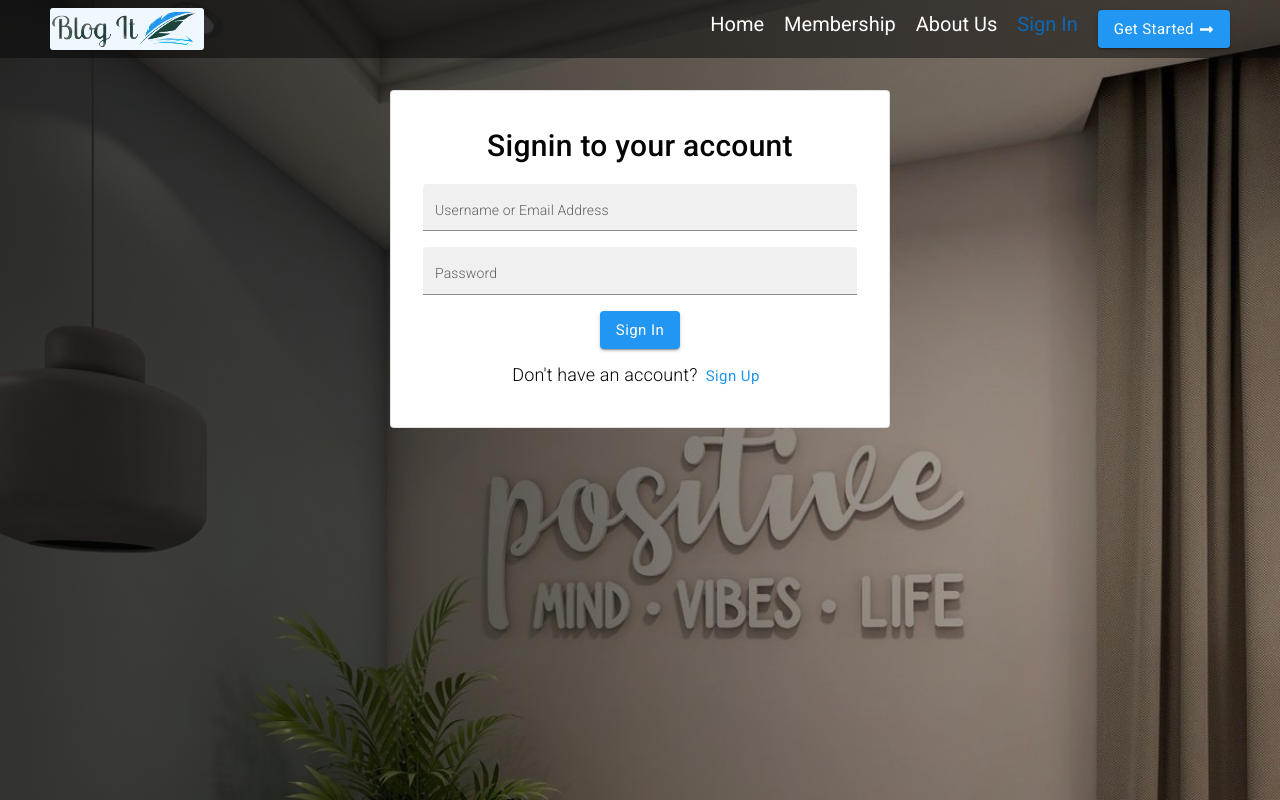
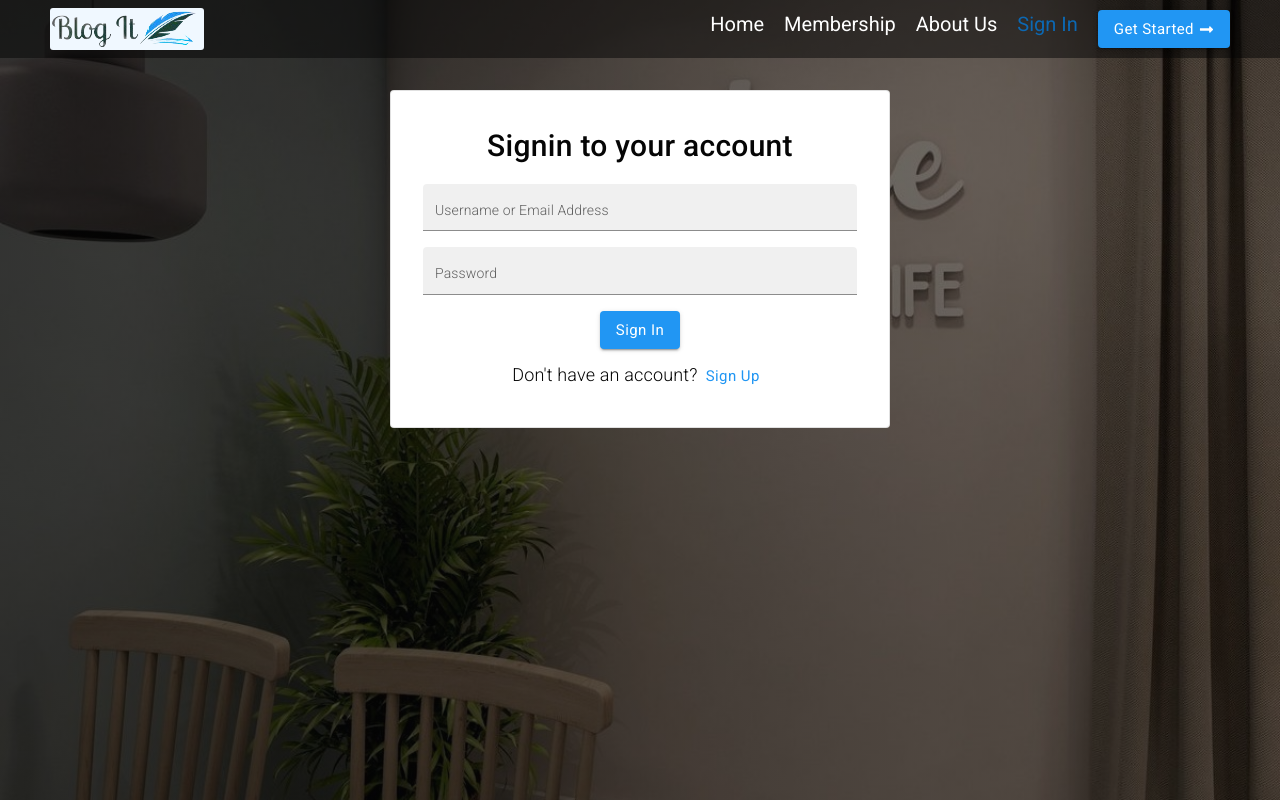
Before and after one commit to Pascal-Juma/BlogIt-Front-End, a React (Vite) app: page /signin in a window 1280 px wide. Built offline with nearby package versions, Linux system fonts and the light colour scheme.

Commit message:
update the index.css

```diff
--- a/src/main.css
+++ b/src/main.css
@@ -15,6 +15,7 @@
 }
 body {
   font-size: 1.6rem;
+  color: var(--color-grey-light);
 }
 
 a {
--- a/src/pages/SignIn/SignIn.css
+++ b/src/pages/SignIn/SignIn.css
@@ -1,6 +1,6 @@
 .signin-section{
     min-height: 100vh;
-    background-image: linear-gradient(to right, rgba(5, 5, 5, .7), rgba(5, 5, 5, .2)), url(../../assets/signin.jpg);
+    background-image: linear-gradient(to right, rgba(5, 5, 5, .7), rgba(5, 5, 5, .5)), url(../../assets/signin.jpg);
     background-size: cover;
     background-position: top;
 }
```
Also changed, not shown: src/assets/signin.jpg, src/assets/signup.jpg.
